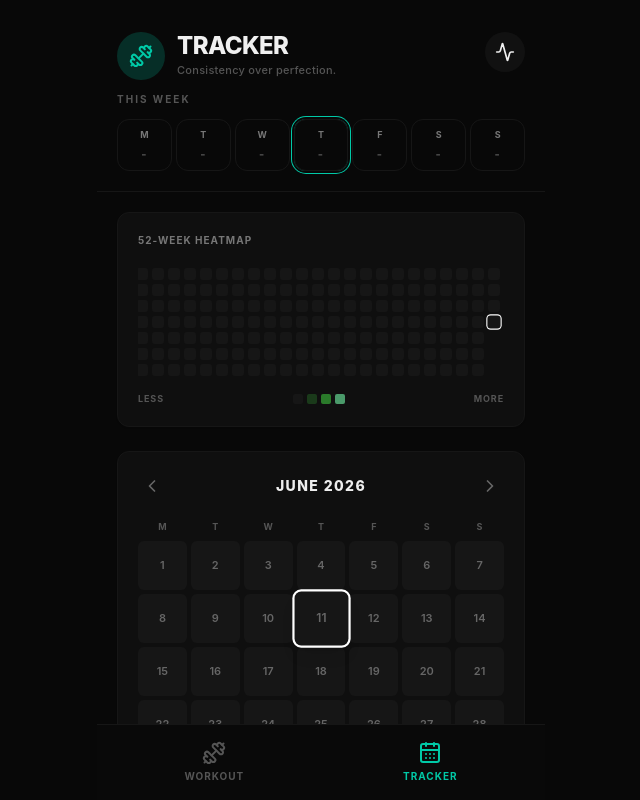
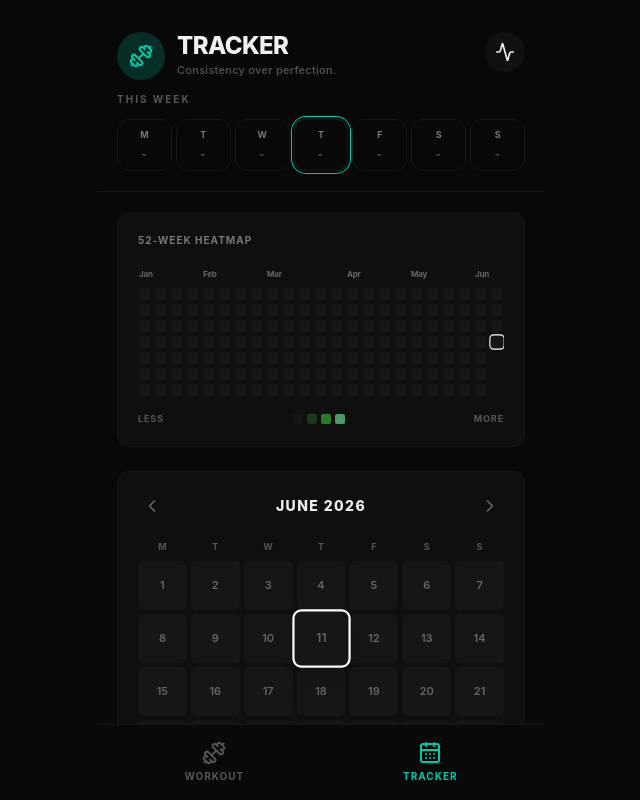
Before and after one commit to ddddami/lift, a React (Vite) app: page /tracker in a window 1280 px wide. Shown: the whole page, without its empty margins (319-959 px from the left). Built offline with nearby package versions, Linux system fonts and the light colour scheme.

Commit message:
feat: pin day overview on home, add months to heatmap

```diff
--- a/src/routes/Home.tsx
+++ b/src/routes/Home.tsx
@@ -95,27 +95,31 @@ export function Home() {
             );
           })}
         </div>
-      </div>
 
-      {/* Scrollable Content Container (Exercises Only) */}
-      <div className="flex-1 overflow-y-auto pb-8 p-5">
+        {/* Day Overview (Sticky) */}
+        <div className="px-5 pt-4 pb-2 shadow-sm">
           <div
             style={{
               backgroundColor: `${day.accentColor}18`,
               borderColor: `${day.accentColor}44`,
               color: day.accentColor
             }}
-          className="inline-block border rounded px-2.5 py-1 text-[9px] font-bold tracking-[0.15em] mb-2 mt-1"
+            className="inline-block border rounded px-2.5 py-1 text-[9px] font-bold tracking-[0.15em] mb-2"
           >
             {day.tag}
           </div>
           <div className="text-[11px] text-[#666] mb-1">{day.when}</div>
           <div
             style={{ borderLeftColor: day.accentColor }}
-          className="bg-lift-card border-l-4 py-2 px-3 rounded-r-md text-[11px] text-[#999] mb-5 leading-relaxed"
+            className="bg-lift-card border-l-4 py-2 px-3 rounded-r-md text-[11px] text-[#999] leading-relaxed"
           >
             {day.keyFocus}
           </div>
+        </div>
+      </div>
+
+      {/* Scrollable Content Container (Exercises Only) */}
+      <div className="flex-1 overflow-y-auto pb-8 p-5 pt-4">
 
         {/* Exercises */}
         <div className="flex flex-col gap-2">
--- a/src/routes/Tracker.tsx
+++ b/src/routes/Tracker.tsx
@@ -143,10 +143,21 @@ export function Tracker() {
 
           <div
             ref={heatmapScrollRef}
-            className="flex gap-1 overflow-x-auto hide-scrollbar pb-2 px-1 pt-1"
+            className="overflow-x-auto hide-scrollbar pb-2 px-1 pt-1"
           >
-            {chunkArray(heatmapDays, 7).map((week, weekIdx) => (
-              <div key={weekIdx} className="flex flex-col gap-1 shrink-0">
+            <div className="flex gap-1">
+              {chunkArray(heatmapDays, 7).map((week, weekIdx, allWeeks) => {
+                const isNewMonth = weekIdx === 0 || format(week[0], 'MMM') !== format(allWeeks[weekIdx - 1][0], 'MMM');
+
+                return (
+                  <div key={weekIdx} className="flex flex-col gap-1 shrink-0">
+                    {/* Month Label Row */}
+                    <div className="h-3 mb-1 text-[8px] font-bold text-[#666] tracking-tight relative">
+                      {isNewMonth && (
+                        <span className="absolute left-0 whitespace-nowrap">{format(week[0], 'MMM')}</span>
+                      )}
+                    </div>
+                    {/* Days */}
                 {week.map((day, dayIdx) => {
                   const dateStr = format(day, 'yyyy-MM-dd');
                   const count = activityMap[dateStr] ? activityMap[dateStr].count : 0;
@@ -166,7 +177,9 @@ export function Tracker() {
                   );
                 })}
               </div>
-            ))}
+                );
+              })}
+            </div>
           </div>
 
           <div className="flex items-center justify-between mt-2 text-[9px] text-[#555] uppercase font-bold tracking-widest">
```
Lines whose indentation alone changed are shown as unchanged.
